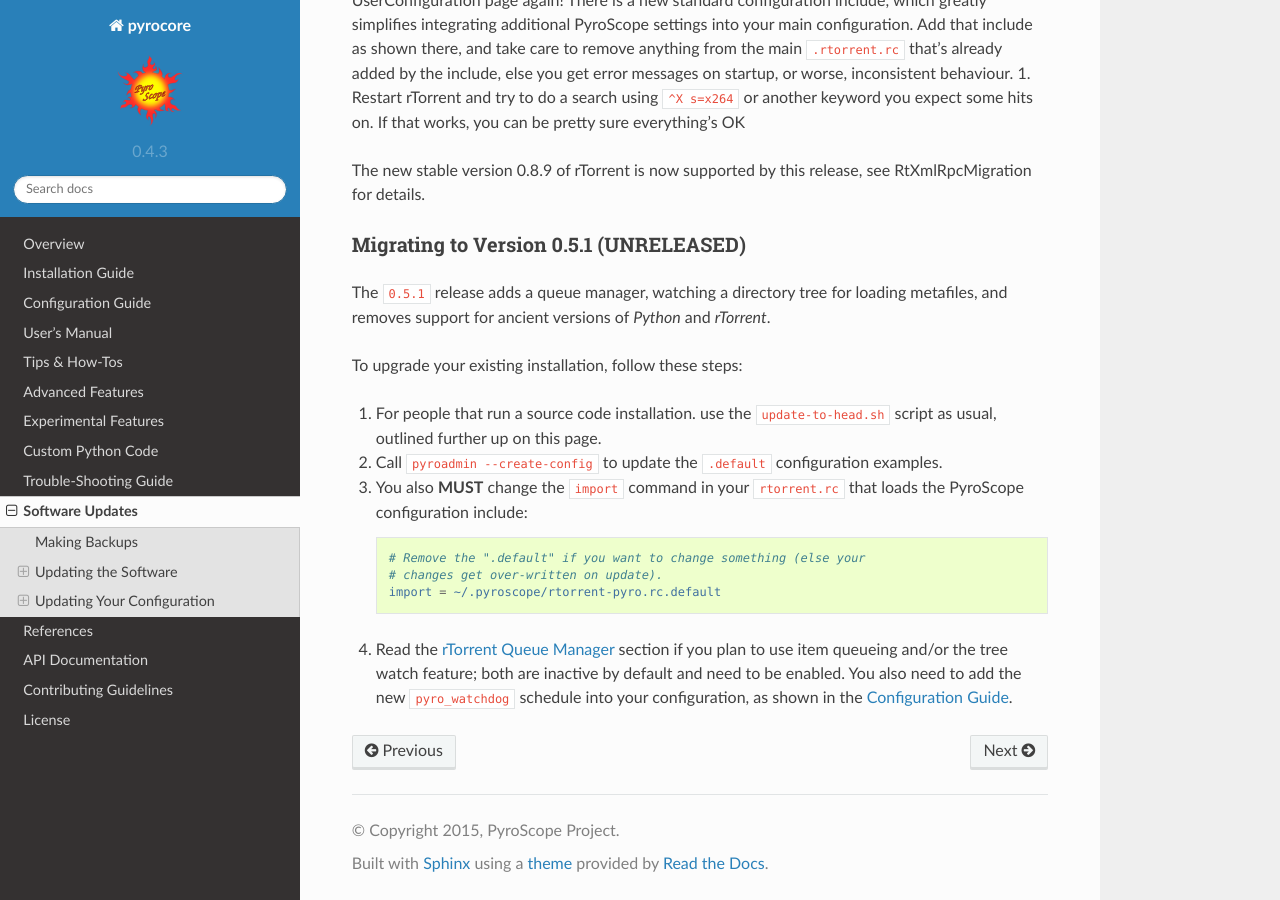
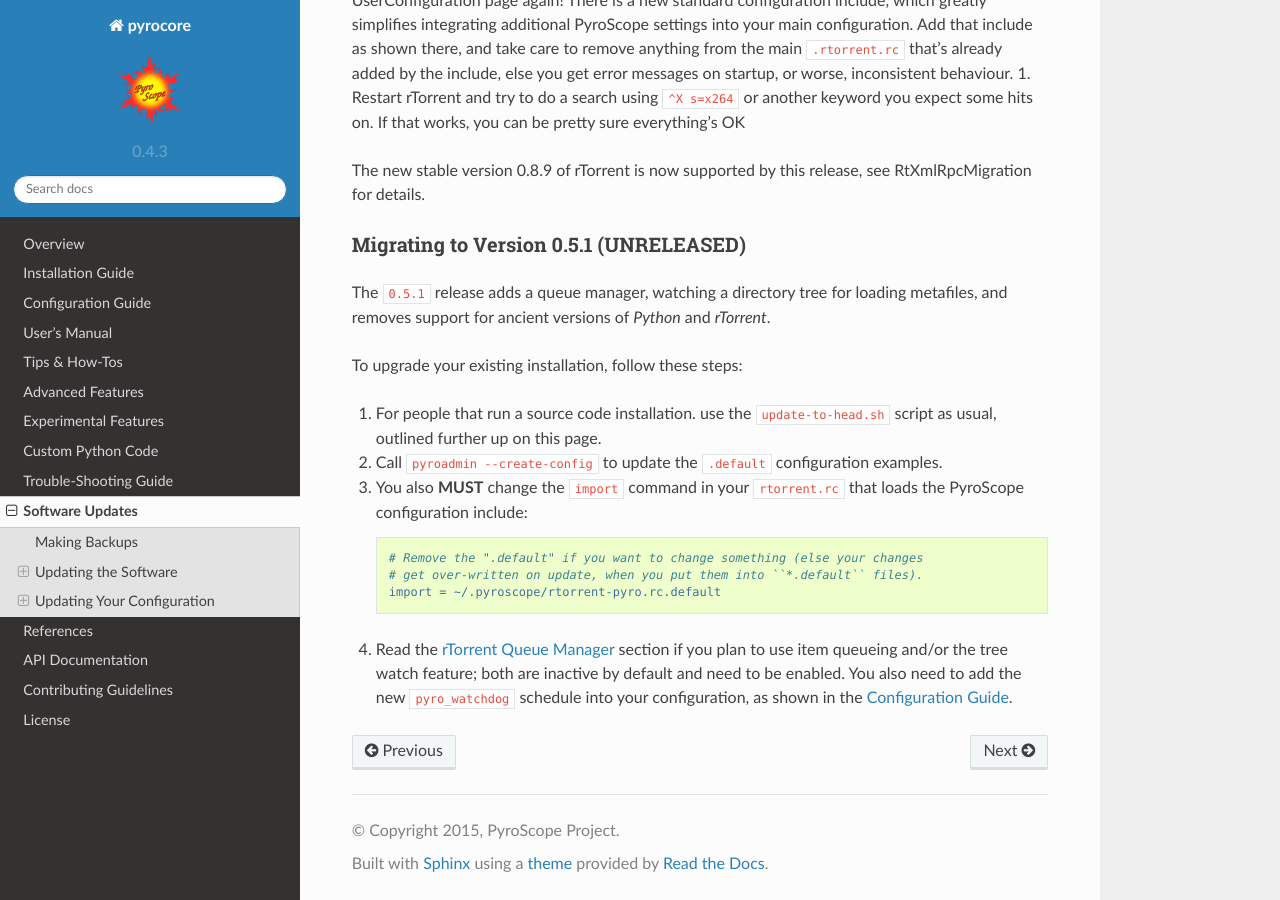
Before and after one commit to pyroscope/pyrocore, a Sphinx documentation site: the page built from docs/updating.rst, in a window 1280 px wide and 900 px high, scrolled down 2968 px. Built offline with Sphinx 7.4.7 and the Read the Docs theme 2.0.0, drawn with Linux system fonts in a browser that asks for light colours.

Commit message:
more clarity on '*.default'

```diff
--- a/docs/setup.rst
+++ b/docs/setup.rst
@@ -155,8 +155,8 @@ these commands (note that most settings actually reside in an
     # Make sure you end it with a "/"; if this is left empty, then the shell's path is searched.
     method.insert = pyro.bin_dir, string|const,
 
-    # Remove the ".default" if you want to change something (else your
-    # changes get over-written on update).
+    # Remove the ".default" if you want to change something (else your changes
+    # get over-written on update, when you put them into ``*.default`` files).
     import = ~/.pyroscope/rtorrent-pyro.rc.default
 
     # TORQUE: Daemon watchdog schedule
--- a/docs/updating.rst
+++ b/docs/updating.rst
@@ -186,8 +186,8 @@ To upgrade your existing installation, follow these steps:
 
    .. code-block:: ini
 
-      # Remove the ".default" if you want to change something (else your
-      # changes get over-written on update).
+      # Remove the ".default" if you want to change something (else your changes
+      # get over-written on update, when you put them into ``*.default`` files).
       import = ~/.pyroscope/rtorrent-pyro.rc.default
 
 #. Read the :ref:`QueueManager` section if you plan to use item queueing
```
Also changed, not shown: 1 other file.
